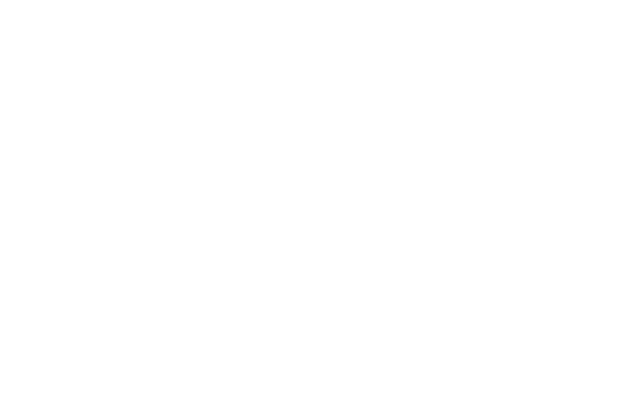
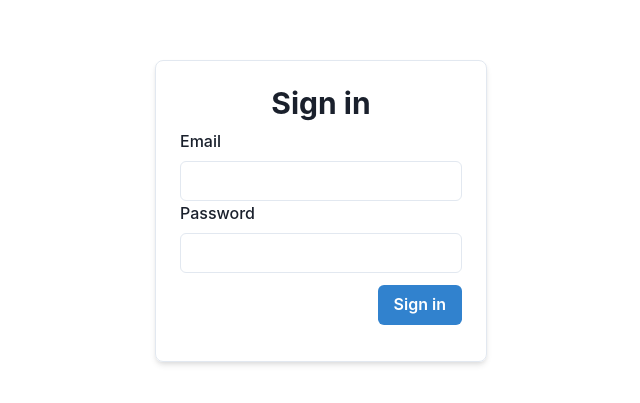
Before and after one commit to Maryam-bit/Tanzanite-Dashboard-Frontend, a React (Create React App) app: page /signin in a window 1280 px wide. Before the commit this address had no page. Shown: the part 189-592 px from the top of the page, without its empty margins (319-959 px from the left). Built offline with nearby package versions, Linux system fonts and the light colour scheme.

Commit message:
Feat: added signin page

```diff
--- /dev/null
+++ b/src/pages/Signin.jsx
@@ -0,0 +1,27 @@
+import React, { useState } from "react";
+import axios from 'axios';
+import  { Form } from "../stories/forms/Form.jsx"
+
+export const Signin = () => {
+    const [email, setEmail] = useState("");
+    const [password, setPassword] = useState("");
+
+    async function fetchData(e) {
+        e.preventDefault()
+        console.log("fetchData called")
+        const token = localStorage.getItem('token')
+        await axios.post('http://localhost:5000/api/v1/users/signin', {
+            email: email,
+            password: password,
+        }, {
+            headers: {
+                'Authorization': token
+            }
+        })
+      }
+    return (
+        <>
+            <Form onSubmit={fetchData} setPassword={setPassword} setEmail={setEmail} type="signin" label="Sign in" />
+        </>
+    )
+}
--- a/src/router/index.js
+++ b/src/router/index.js
@@ -3,9 +3,9 @@ import {
     BrowserRouter as Router,
     Routes,
     Route,
-    Link
   } from "react-router-dom";
 import { Signup } from "../pages/Signup.jsx";
+import { Signin } from "../pages/Signin.jsx";
 import { Testing } from "../pages/testing.jsx";
 
 export default function AppRouter () {
@@ -13,6 +13,7 @@ export default function AppRouter () {
         <Router>
             <Routes>
                 <Route path="/" element={<Signup/>} exact />
+                <Route path="/signin" element={<Signin/>} exact />
                 <Route path="/testing" element={<Testing/>} />
             </Routes>
         </Router>
```
Also changed, not shown: 1 other file (tests, documents, lock files or other folders).
